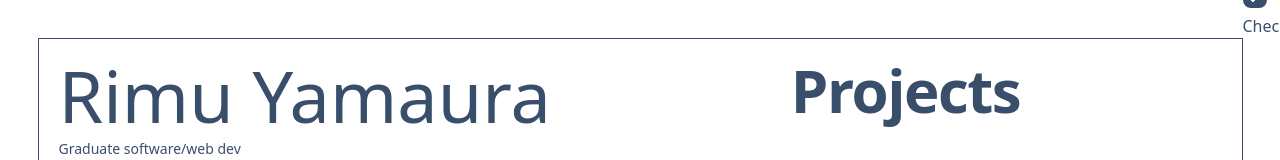
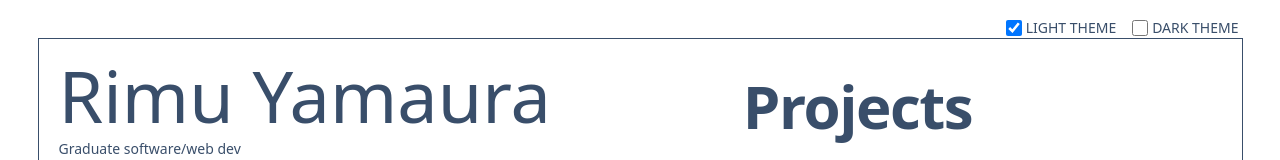
Before and after one commit to rimuyamaura/rimuyamaura-portfolio, a React (Vite) app: page /projects in a window 1280 px wide. Shown: the top 160 px of the page. Built offline with nearby package versions, Linux system fonts and the light colour scheme.

Commit message:
complete toggle theme

```diff
--- a/src/components/ThemeToggle.jsx
+++ b/src/components/ThemeToggle.jsx
@@ -1,4 +1,6 @@
 import styled from 'styled-components';
+import { useDispatch, useSelector } from 'react-redux';
+import { toggleTheme } from '../features/userSlice';
 
 const ThemeWrapper = styled.div`
   position: fixed;
@@ -6,19 +8,44 @@ const ThemeWrapper = styled.div`
   height: auto;
   z-index: 999;
   bottom: calc(100vh - 25px);
-  left: calc(100vw - 25px);
+  right: 25px;
+  margin: 0;
+  padding: 0;
+  display: flex;
+  justify-content: center;
+  align-items: center;
 
   @media only screen and (min-width: 1280px) {
     bottom: calc(100vh - 37.5px);
-    left: calc(100vw - 37.5px);
+    right: 37.5px;
   }
 `;
 
 const ThemeToggle = () => {
+  const dispatch = useDispatch();
+
+  const theme = useSelector((state) => state.userState.theme);
+
+  const handleTheme = () => {
+    dispatch(toggleTheme());
+  };
+
   return (
-    <ThemeWrapper>
-      <input type='checkbox' checked='checked' className='checkbox' />
-      Checkbox
+    <ThemeWrapper className='text-xs xl:text-sm'>
+      <input
+        type='checkbox'
+        checked={theme === 'winter'}
+        onChange={handleTheme}
+        className='checkbox-xs'
+      />
+      <p className='px-1 pr-4'>LIGHT THEME</p>
+      <input
+        type='checkbox'
+        checked={theme === 'black'}
+        onChange={handleTheme}
+        className='checkbox-xs'
+      />
+      <p className='px-1'>DARK THEME</p>
     </ThemeWrapper>
   );
 };
--- /dev/null
+++ b/src/features/userSlice.js
@@ -0,0 +1,32 @@
+import { createSlice } from '@reduxjs/toolkit';
+
+const themes = {
+  winter: 'winter',
+  black: 'black',
+};
+
+const getThemeFromLocalStorage = () => {
+  const theme = localStorage.getItem('theme') || themes.winter;
+  document.documentElement.setAttribute('data-theme', theme);
+  return theme;
+};
+
+const initialState = {
+  theme: getThemeFromLocalStorage(),
+};
+
+const userSlice = createSlice({
+  name: 'user',
+  initialState,
+  reducers: {
+    toggleTheme: (state, action) => {
+      const { winter, black } = themes;
+      state.theme = state.theme === winter ? black : winter;
+      document.documentElement.setAttribute('data-theme', state.theme);
+      localStorage.setItem('theme', state.theme);
+    },
+  },
+});
+
+export const { toggleTheme } = userSlice.actions;
+export default userSlice.reducer;
--- a/src/main.jsx
+++ b/src/main.jsx
@@ -3,4 +3,11 @@ import ReactDOM from 'react-dom/client';
 import App from './App.jsx';
 import './index.css';
 
-ReactDOM.createRoot(document.getElementById('root')).render(<App />);
+import { store } from './store';
+import { Provider } from 'react-redux';
+
+ReactDOM.createRoot(document.getElementById('root')).render(
+  <Provider store={store}>
+    <App />
+  </Provider>
+);
--- a/src/pages/SiteLayout.jsx
+++ b/src/pages/SiteLayout.jsx
@@ -32,15 +32,15 @@ const Frame = styled.div`
   }
 `;
 
-const Overlay = styled.div`
-  position: absolute;
-  top: 0;
-  left: 0;
-  width: 100%;
-  height: 100%;
-  background-color: rgba(255, 255, 255, 0.2);
-  z-index: -1;
-`;
+// const Overlay = styled.div`
+//   position: absolute;
+//   top: 0;
+//   left: 0;
+//   width: 100%;
+//   height: 100%;
+//   background-color: rgba(255, 255, 255, 0.1);
+//   z-index: -1;
+// `;
 
 const SiteLayout = () => {
   return (
@@ -54,13 +54,13 @@ const SiteLayout = () => {
             <p className='text-sm pb-8'>Graduate software/web dev</p>
             <Navbar />
           </header>
-          <div className='max-w-48 md:max-w-2xl absolute bottom-0 right-0 p-5'>
+          <div className='max-w-48 sm:max-w-lg xl:max-w-3xl absolute bottom-0 right-0 p-5'>
             <Outlet />
           </div>
         </Frame>
         <SocialsBar />
         <ThemeToggle />
-        <Overlay />
+        {/* <Overlay /> */}
       </Background>
     </>
   );
--- /dev/null
+++ b/src/store.js
@@ -0,0 +1,9 @@
+import { configureStore } from '@reduxjs/toolkit';
+
+import userReducer from './features/userSlice';
+
+export const store = configureStore({
+  reducer: {
+    userState: userReducer,
+  },
+});
```
